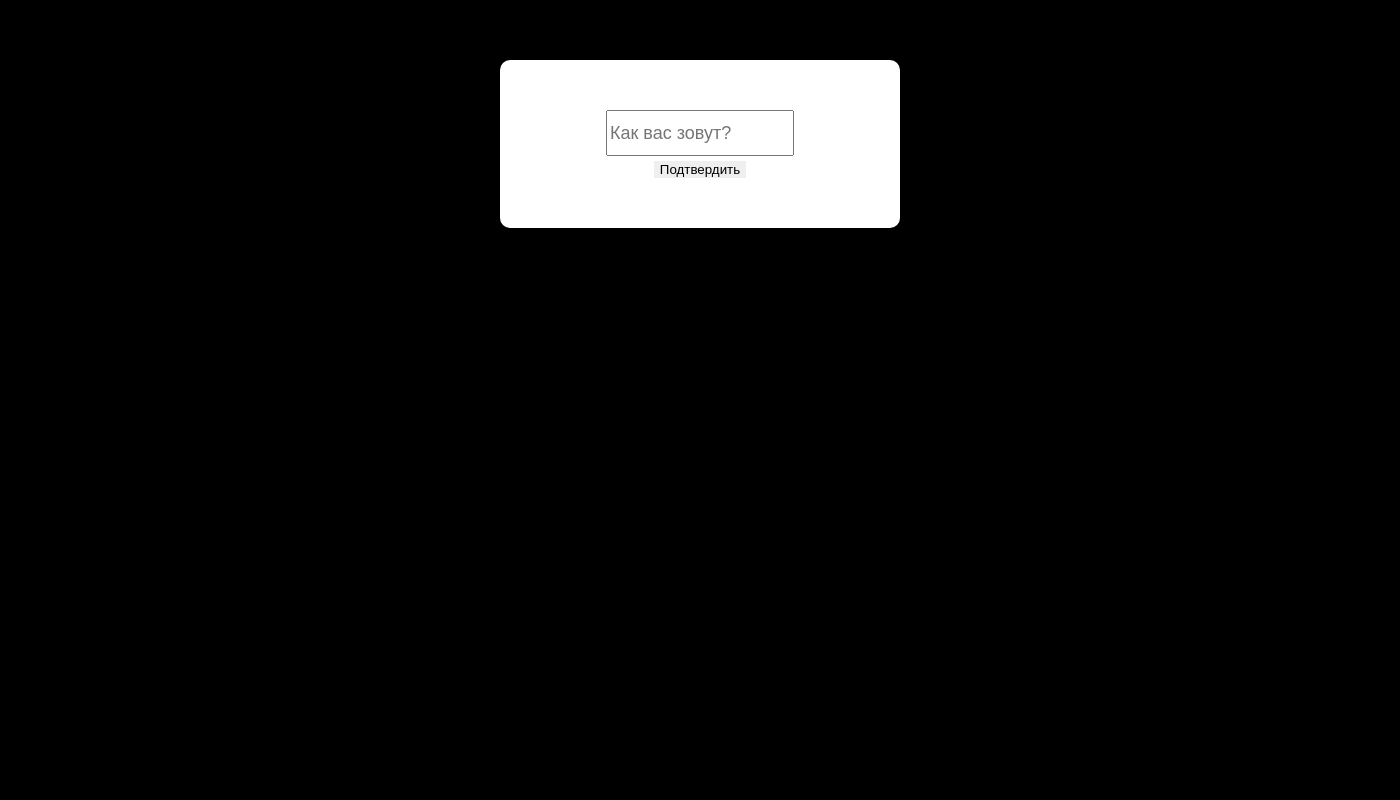
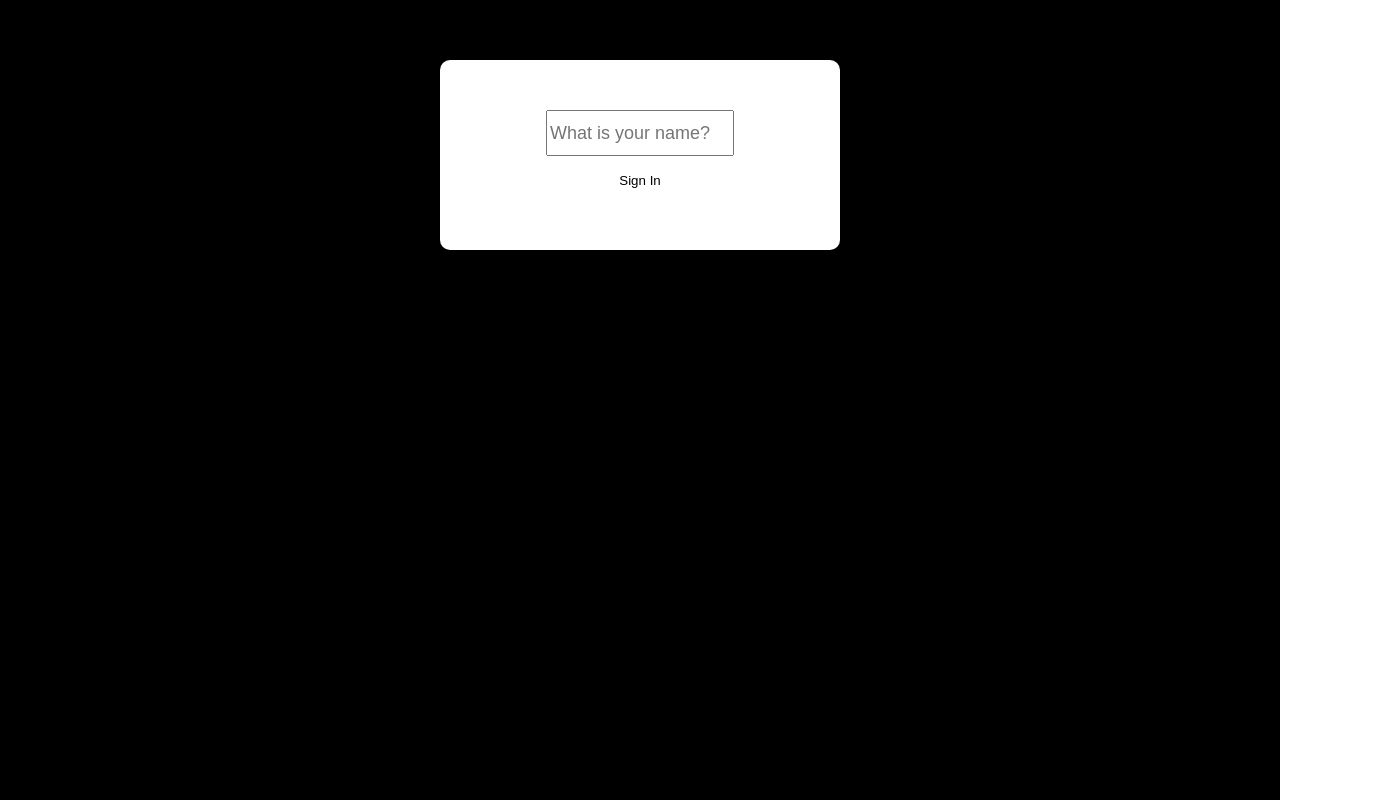
Before and after one commit to A1exSereb/trello-c, a React (Create React App) app: page / in a window 1280 px wide. Shown: the top 800 px of the page, 1400 px wide, since content can reach past the window. Built offline with nearby package versions, Linux system fonts and the light colour scheme.

Commit message:
add styles for components

```diff
--- a/src/components/Authorization.tsx
+++ b/src/components/Authorization.tsx
@@ -50,9 +50,9 @@ class Authorization extends Component{
                     <>
                     <Div className="authorization__container">
                         <Form onSubmit={this.onSubmit} className="authorization__form">
-                            <Input className='authorization__input' value={name} type='text' placeholder='Как вас зовут?'
+                            <Input className='authorization__input' value={name} type='text' placeholder='What is your name?'
                             onChange={this.handlerInput}/>
-                            <Button type='submit'>Подтвердить</Button>
+                            <Button type='submit'>Sign In</Button>
                         </Form>
                     </Div>
                     </>
--- a/src/components/Board.tsx
+++ b/src/components/Board.tsx
@@ -79,7 +79,7 @@ export default class Board extends Component<BoardProps,BoardState>{
         console.log('Board update')
     }
     render(){
-        const {title,id,add,records,newRecord} = this.state
+        const {title,id,add,records} = this.state
         const{} = this.props
         return(
             <StyledBoard key={id}>
--- a/src/components/BoardItem.tsx
+++ b/src/components/BoardItem.tsx
@@ -6,7 +6,7 @@ import {Li, StyledImage} from './styles/BoardItem'
 
 
 interface BoardItemProps{
-    records: Array<any>,
+    records: Array<Object>,
     deleteRecord: Function,
     editRecord: Function,
 }
--- a/src/components/Desk.tsx
+++ b/src/components/Desk.tsx
@@ -23,12 +23,14 @@ export default class Desk extends Component<DeskProps,DeskState>{
     getNewTitle(id:number,newValue?:any){
         const{data} = this.state
 
+        if(newValue !== ''){
             this.setState({
                 data:data.map((item) =>({
                     ...item,
                     title: item.id === id? newValue:item.title
                 }))
             })
+        }
 
     }
     componentDidUpdate(){
--- a/src/components/forms/InputForm.tsx
+++ b/src/components/forms/InputForm.tsx
@@ -1,9 +1,10 @@
 import React, { Component } from 'react';
+import {StyledInput,OkButton,CancelButton} from '../styles/forms/InputForm'
 
 interface AddFormProps{
   show:boolean,
-  getNewRecord:any,
-  showAdd:any,
+  getNewRecord:Function,
+  showAdd:Function,
   action:string,
   editingId?:number|null
 }
@@ -43,13 +44,13 @@ export default class AddForm extends Component<AddFormProps>{
     if(action === 'add'){
       const ifshow = (
         <form onSubmit={this.onSubmit}>
-              <input
+              <StyledInput
               value={inputValue}
               onChange={this.handlerInput}
               type="text"
               />
-              <button onClick={()=>getNewRecord(inputValue)}>Подтвердить</button>
-              <button onClick={this.onClose}>Отмена</button>
+              <OkButton onClick={()=>getNewRecord(inputValue)}>Yes</OkButton>
+              <CancelButton onClick={this.onClose}>No</CancelButton>
           </form>
         )
           return(
@@ -59,13 +60,13 @@ export default class AddForm extends Component<AddFormProps>{
     if(action === 'edit'){
       return(
         <form onSubmit={this.onSubmit}>
-              <input
+              <StyledInput
               value={inputValue}
               onChange={this.handlerInput}
               type="text"
               />
-              <button onClick={()=>getNewRecord(editingId,inputValue)}>Подтвердить</button>
-              <button onClick={this.onClose}>Отмена</button>
+              <OkButton onClick={()=>getNewRecord(editingId,inputValue)}>Yes</OkButton>
+              <CancelButton onClick={this.onClose}>No</CancelButton>
           </form>
       )
     }
--- a/src/components/styles/Authorization.js
+++ b/src/components/styles/Authorization.js
@@ -5,10 +5,10 @@ position: absolute;
     margin: 0 auto;
     width: 100%;
     height: 100%;
-    padding-top: 40%;
+    padding-top: 60px;
     overflow: hidden;
     background-color: #000;
-    padding: 60px;
+
 `
 export const Form = styled.form`
     margin: 0 auto;
@@ -27,11 +27,19 @@ font-size: large;
 
 `
 export const Button = styled.button`
-    border: none;
-    margin-top: 5px;
+margin-top: 4px;
+     border: none;
+    display: block;
+    text-align: center;
+    background-color: inherit;
     cursor: pointer;
+    color:#000;
+    width: 30%;
+    height: 40px;
     :hover{
-        background-color: #fff;
-        color: #000;
+        border: 1px solid #000;
+    border-radius: 5px;
+    background-color: #6f0;
+    color:#000;
     }
 `
--- a/src/components/styles/Board.js
+++ b/src/components/styles/Board.js
@@ -11,13 +11,24 @@ export const StyledBoard = styled.div`
     border:3px solid black;
     align-items: left;
     margin-right: 15px;
+    background-color: #8b00ff;
 `
 export const StyledUl = styled.ul`
     padding: 0;
 `
 export const StyledAddItem = styled.button`
     border: none;
+    display: block;
     text-align: center;
     background-color: inherit;
     cursor: pointer;
+    color:#fff;
+    width: 100%;
+    height: 40px;
+    :hover{
+        border: 1px solid #000;
+    border-radius: 5px;
+    background-color: #6f0;
+    color:#000;
+    }
 `
--- a/src/components/styles/BoardItem.js
+++ b/src/components/styles/BoardItem.js
@@ -6,17 +6,16 @@ export const StyledImage = styled.img`
     height: 13px;
     margin-left: 5px;
     margin-top: 3px;
+    cursor: pointer;
 
-
-    :hover{
-        cursor: pointer;
-        fill: #ff0000;
-    }
 `
 export const Li=styled.li`
     list-style: none;
     word-wrap: break-word;
+    border: 1px solid #000;
     text-align: left;
-    border-top: 1px solid #000;
-    padding: 3px 0 3px 0;
+    margin-top: 1px;
+    padding: 3px;
+    border-radius: 5px;
+    background-color: #fff;
 `
--- a/src/components/styles/Title.js
+++ b/src/components/styles/Title.js
@@ -2,4 +2,8 @@ import styled from 'styled-components'
 
 export const StyledTitle = styled.h2`
   cursor: pointer;
+  word-wrap: break-word;
+  margin-top: 0;
+  margin-bottom: 5px;
+  color:#fff;
 `
--- a/src/components/styles/forms/InputForm.js
+++ b/src/components/styles/forms/InputForm.js
@@ -1 +1,32 @@
 import styled from 'styled-components';
+
+export const StyledInput = styled.input`
+  background-color: #D7D7D7;
+  width: 65%;
+  border: 1px solid #000;
+  border-top-left-radius: 5px;
+  border-bottom-left-radius: 5px;
+  padding: 3px;
+  border-right: none;
+  outline:none;
+`
+
+const StyledButton = styled.button`
+  border: 1px solid #000;
+  padding: 3px;
+  cursor: pointer;
+`
+export const OkButton = styled(StyledButton)`
+  border-right:none;
+  :hover{
+    background-color: #6f0
+  }
+`
+export const CancelButton = styled(StyledButton)`
+  border-left:none;
+  border-top-right-radius: 5px;
+  border-bottom-right-radius: 5px;
+  :hover{
+    background-color: #ff0000;
+  }
+`
```
Lines whose indentation alone changed are shown as unchanged.
